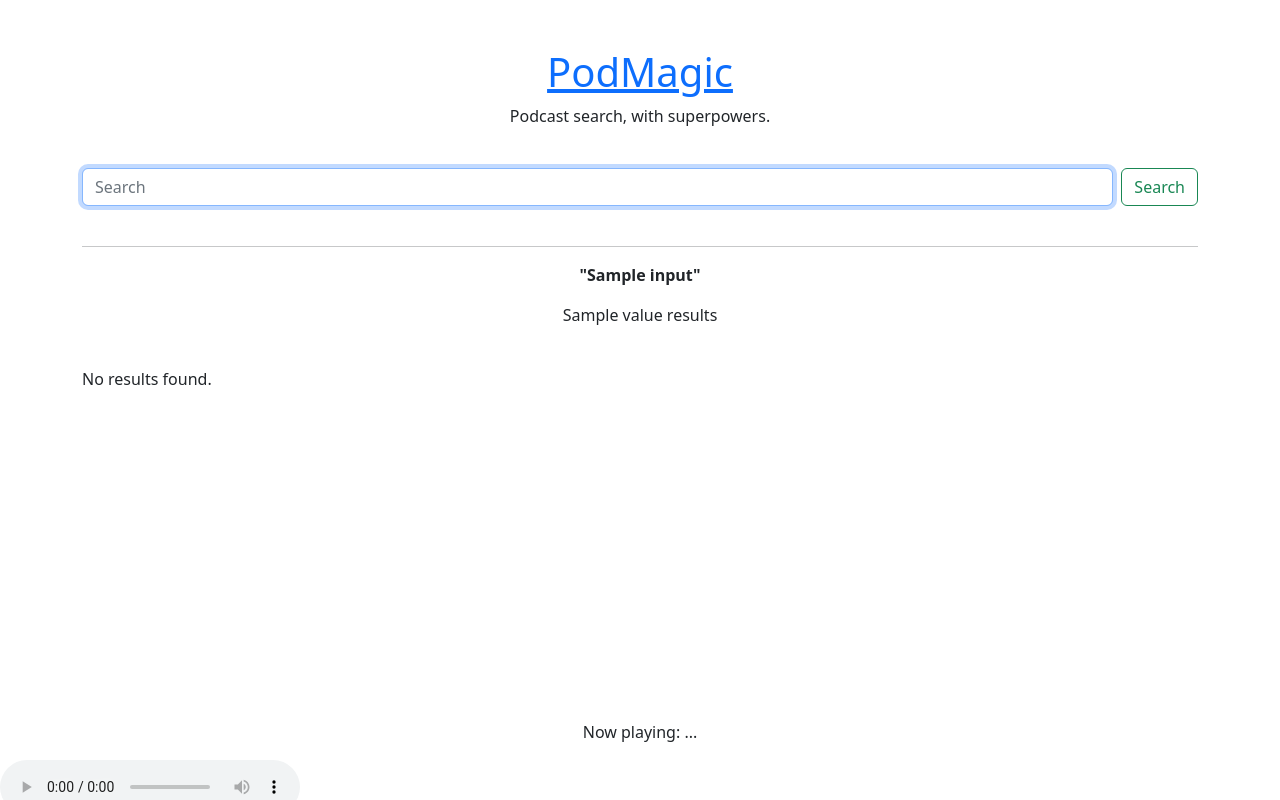
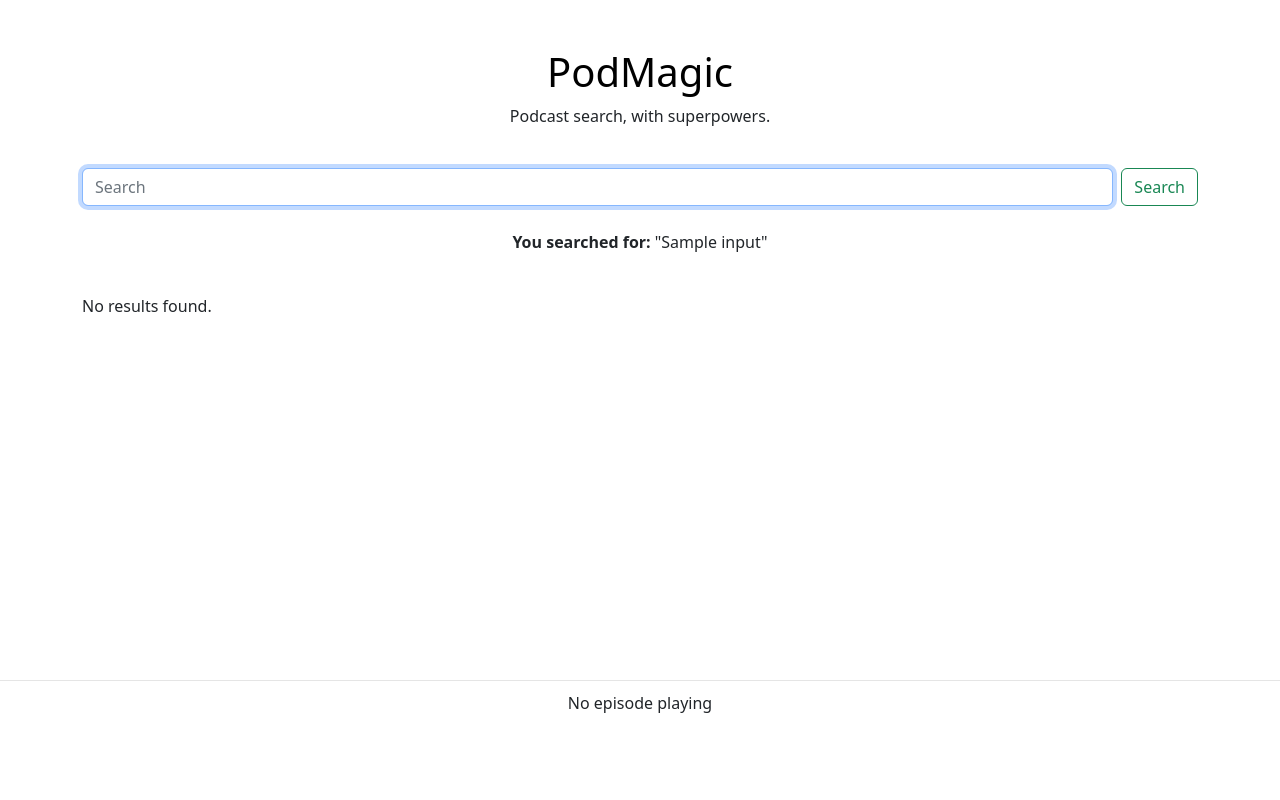
Before and after one commit to ALM-LAB/PACE, a Flask app: template frontend/templates/results.html in a window 1280 px wide. Run offline with Flask 2, Linux system fonts and the light colour scheme; the template is opened without the code that fills it: most values are stand-ins (such as "Sample title", 1, 10 or a date in 2020); some libraries are stand-ins or nearby versions.

Commit message:
Updated frontend

```diff
--- a/frontend/app.py
+++ b/frontend/app.py
@@ -22,8 +22,12 @@
 def search_request():
     search_term = request.form["input"]
 
-    #is_semantic = request.form.get("semantic")
     is_semantic = True
+
+    is_magic = request.form.get("magic")
+    print (f"Magic search: {is_magic}")
+    is_magic = True if is_magic == "on" else False
+    print (f"Magic search: {is_magic}")
 
     query_vector = encoder_model.encode(search_term)
 
@@ -44,15 +48,6 @@
                 }
             },
         }
-
-        '''
-            "highlight": {
-                "fields": {
-                    "episode_title": {},
-                    "episode_description_clean": {}
-                }
-            }
-        '''
     else:
         query = {
             "query": {
@@ -63,11 +58,18 @@
             },
         }
 
-    res = es.search(
-        index="podmagic-episodes",
-        size=20,
-        body=query
-    )
+    if is_magic:
+        res = es.search(
+            index="podmagic-chapters",
+            size=20,
+            body=query
+        )
+    else:
+        res = es.search(
+            index="podmagic-episodes",
+            size=20,
+            body=query
+        )
     return render_template('results.html', res=res, input=search_term)
 
 if __name__ == '__main__':
--- a/frontend/static/styles/style.css
+++ b/frontend/static/styles/style.css
@@ -1,3 +1,9 @@
 main > .container {
   padding-top: 100px;
 }
+
+/* class vertical-center */
+.vertical-center {
+  display: flex;
+  align-items: center;
+}
--- a/frontend/templates/results.html
+++ b/frontend/templates/results.html
@@ -21,9 +21,10 @@
 <body>
 
     <br><br>
-    <div class="container" style="margin-top: auto; margin-bottom: auto; padding-bottom: 5%"">
+    <div class="container" style="margin-top: auto; margin-bottom: auto; padding-bottom: 15%"">
         <h1 align="center">
-            <a href="/">PodMagic</a>
+
+            <a href="/" style="text-decoration:none; color: #000;">PodMagic</a>
 
         </h1>
         <p align="center">Podcast search, with superpowers.</p>
@@ -34,10 +35,8 @@
         </form>
 
         <br>
-        <hr>
         <center>
-            <p style="text-align: center;"><b>"{{ input }}"</b></p>
-            <p style="text-align: center;"> {{ res['hits']['total']["value"] }} results</p>
+            <p style="text-align: center;"><b>You searched for:</b> "{{ input }}"</p>
         </center>
         <br>
         <!-- if there are results -->
@@ -46,7 +45,9 @@
             {% for hit in res['hits']['hits'] %}
 
             {% set url_audio = hit['_source']['episode_audio_link'] %}
-            {% set podcast_title = hit['_source']['episode_title'] %}
+            {% set podcast_title = hit['_source']['episode_title'].replace("'", "&#39;").replace('"', '&quot') %}
+            {% set podcast_date = " ".join(hit['_source']['episode_pub_date'].split()[:4]) %}
+
 
             <div class="card mb-3" style="max-width: 100%;">
                 <div class="row g-0 vertical-center">
@@ -57,7 +58,7 @@
                     <div class="card-body">
                         <h5 class="card-title">{{ hit['_source']['episode_title'] }}</h5>
                         <p class="card-text">...{{ hit['highlight']['episode_description_clean'][0][:200] if 'episode_description_clean' in hit['highlight'] else hit['_source']['episode_description_clean'][:200] |safe }}...</p>
-                        <p class="card-text"><small class="text-muted">{{ hit['_source']['episode_pub_date']}}</small></p>
+                        <p class="card-text"><small class="text-muted">{{ podcast_date }}</small></p>
                         <button onclick="update_url_source('{{ url_audio }}', '{{ podcast_title }}')" class="btn btn-primary">Listen</button>
 
                     </div>
@@ -77,11 +78,14 @@
 
 
     </div>
-    <div class="footer d-flex flex-column h-100" style="position: fixed; left: 0; top: 90%;  z-index: 999999; width: 100%; height: 10%; background-color: #FFF; text-align: center;">
-        <p style="visibility: none" >Now playing: <span id="now_playing">...</span></p>
-        <audio id="player" controls>
-            <source src="" type="audio/mpeg">
-        </audio>
+    <div class="footer d-flex flex-column h-100"
+            style="position: fixed; left: 0; top: 85%;  z-index: 999999; width: 100%; height: 15%; background-color: #FFF; text-align: center; border-top: 1px solid #e5e5e5;">
+        <center>
+            <p style="margin-top: 10px; text-overflow: ellipsis; width: 90%; overflow: hidden; white-space: nowrap;"><span id="now_playing">No episode playing</span></p>
+            <audio id="player">
+                <source src="" type="audio/mpeg">
+            </audio>
+        </center>
     </div>
 </body>
 
@@ -89,21 +93,23 @@
 <script>
     const player = new Plyr('#player', {
         title: 'Now playing',
+        global: false,
       });
 
     // update source
     function update_url_source(url, title) {
         player.source = {
             type: 'audio',
+            title: title,
             sources: [{
                 src: url,
                 type: 'audio/mpeg',
             }],
         };
         player.play();
-        document.getElementById("now_playing").innerHTML = title;
+        // only the first 20 characters of the title
+        document.getElementById("now_playing").innerHTML = "<b>Now playing:</b> " + title;
     }
-
 
   </script>
 
--- /dev/null
+++ b/test_cohere.py
@@ -0,0 +1,3 @@
+import cohere
+
+cohere_api_key = 'c8ES1KWN9nd8uObqxiBvBWEQ450asuAkoF61EYCg'
```
Also changed, not shown: frontend/templates/search.html (+16 -4 lines).
